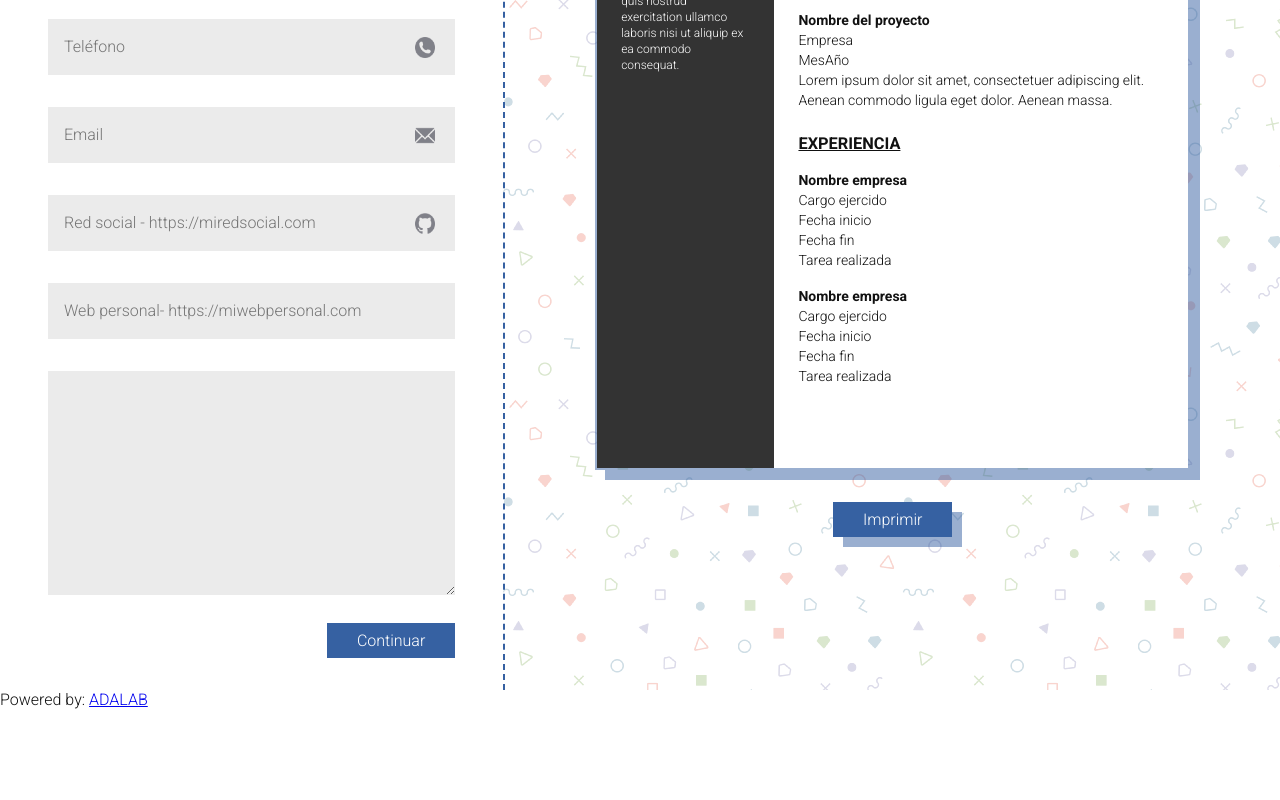
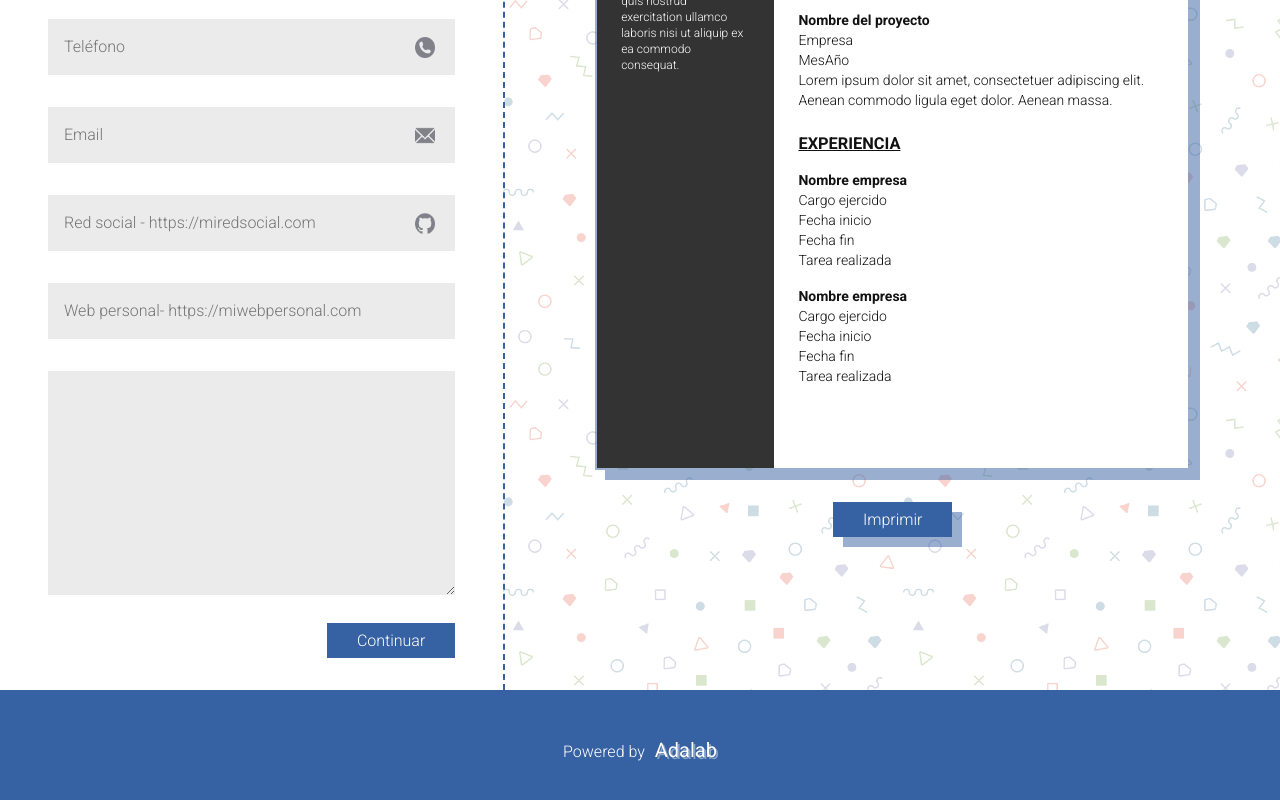
Before and after one commit to Adalab/project-clarke-s4-sass-sass-baby, a React (Create React App) app: page / in a window 1280 px wide. Shown: the part 580-1380 px from the top of the page. Before the commit the page ends 1289 px from the top, so only its background shows below. Built offline with nearby package versions, Linux system fonts and the light colour scheme.

Commit message:
Add footer styles

```diff
--- a/src/App.js
+++ b/src/App.js
@@ -67,8 +67,8 @@ class App extends Component {
       </aside>
       </div>
       </div>
-      <footer className="App">
-        <p>Powered by: <span><a href="http://adalab.es/">ADALAB</a></span></p>
+      <footer className="footer">
+        <p>Powered by<span><a className="adalab" target="_blank" href="http://adalab.es/"> &nbsp;Adalab</a></span></p>
       </footer>
       </div>
     )
--- a/src/index.css
+++ b/src/index.css
@@ -425,3 +425,31 @@ section {
   .cv-right {
     float: right;
     height: 842px; } }
+
+.footer {
+  font-weight: 300;
+  font-size: 16px;
+  padding-top: 32px;
+  padding-bottom: 32px;
+  background-color: #3661A2;
+  text-align: center;
+  color: #ffffff; }
+  .footer a {
+    font-size: 20px;
+    text-decoration: inherit;
+    color: inherit;
+    cursor: auto;
+    font-weight: 400;
+    transition: color ease 0.8s, text-shadow ease 0.4s;
+    text-shadow: 2px 2px rgba(255, 255, 255, 0.4); }
+    .footer a:hover {
+      color: #3661A2;
+      text-shadow: -1px -1px 0 #ffffff, 1px -1px 0 #ffffff, -1px 1px 0 #ffffff, 1px 1px 0 #ffffff; }
+  @media all and (min-width: 768px) {
+    .footer {
+      padding-top: 48px;
+      padding-bottom: 48px; } }
+  @media all and (min-width: 1024px) {
+    .footer {
+      padding-top: 48px;
+      padding-bottom: 48px; } }
--- a/src/index.scss
+++ b/src/index.scss
@@ -12,3 +12,4 @@
 @import 'scss/layout/header';
 @import 'scss/layout/nav';
 @import 'scss/layout/cv';
+@import 'scss/layout/footer';
--- /dev/null
+++ b/src/scss/layout/_footer.scss
@@ -0,0 +1,33 @@
+.footer {
+  font-weight: map-get($fontWeight, 'light');
+  font-size: $sizeM;
+  padding-top: $sizeXL;
+  padding-bottom: $sizeXL;
+  background-color: $colorPrimary;
+  text-align: center;
+  color: $colorLight;
+  a {
+    font-size: 20px;
+    text-decoration: inherit;
+    color: inherit;
+    cursor: auto;
+    font-weight: map-get($fontWeight, 'regular');
+    transition: color ease 0.8s, text-shadow ease 0.4s;
+    text-shadow: 2px 2px rgba($colorLight, 0.4);
+    &:hover {
+      color: $colorPrimary;
+      text-shadow: -1px -1px 0 $colorLight,
+                    1px -1px 0 $colorLight,
+                   -1px 1px 0 $colorLight,
+                    1px 1px 0 $colorLight;
+    }
+  }
+  @media all and (min-width: 768px) {
+    padding-top: $sizeXXL;
+    padding-bottom: $sizeXXL;
+  }
+  @media all and (min-width: 1024px) {
+    padding-top: $sizeXXL;
+    padding-bottom: $sizeXXL;
+  }
+}
```
